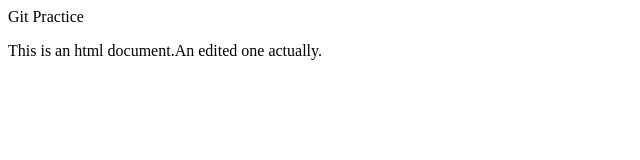
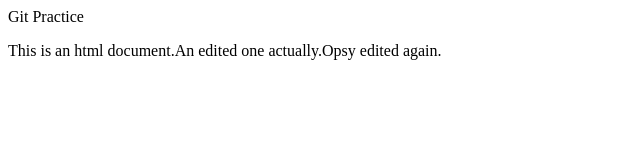
Before and after one commit to nouraiztee/gitpractice, a plain HTML site: page index.html in a window 1280 px wide. Shown: the whole page, without its empty margins (0-640 px from the left). Drawn offline with Linux system fonts and the light colour scheme.

Commit message:
commit to conflict

```diff
--- a/index.html
+++ b/index.html
@@ -2,6 +2,6 @@
 <html>
     <head>Git Practice</head>
     <body>
-        <p>This is an html document.An edited one actually.</p>
+        <p>This is an html document.An edited one actually.Opsy edited again.</p>
     </body>
 </html>
```
